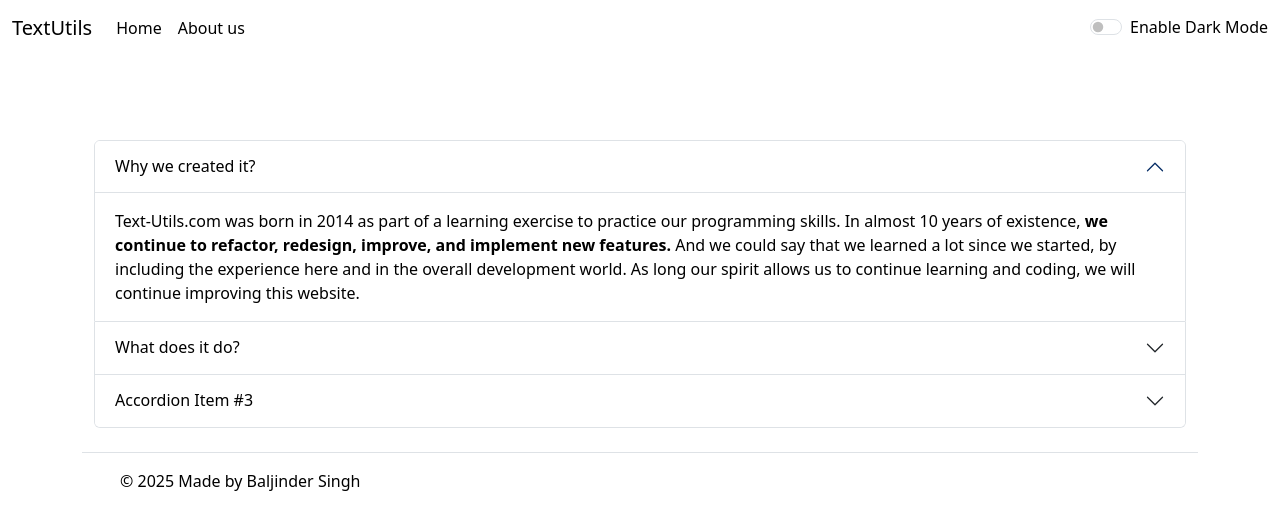
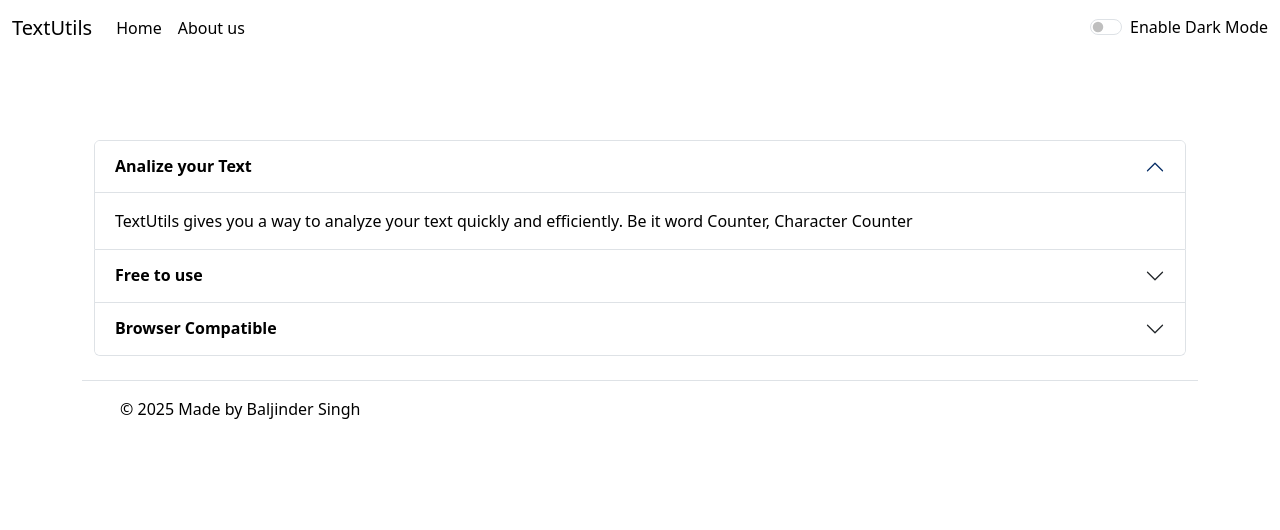
Before and after one commit to baljinder1314/TextUtils, a React (Vite) app: page /about in a window 1280 px wide. Shown: the top 530 px of the page. Built offline with nearby package versions, Linux system fonts and the light colour scheme.

Commit message:
addAboutPage

```diff
--- a/package.json
+++ b/package.json
@@ -13,7 +13,6 @@
     "preview": "vite preview"
   },
   "dependencies": {
-    "gh-pages": "^6.3.0",
     "react": "^18.3.1",
     "react-dom": "^18.3.1",
     "react-router-dom": "^7.1.5"
--- a/src/components/About.jsx
+++ b/src/components/About.jsx
@@ -4,13 +4,12 @@ import { stored } from "../store/store";
 function About() {
   const { mode } = useContext(stored);
 
-
   return (
     <div className="accordion container my-4 " id="accordionExample">
       <div className="accordion-item">
         <h2 className="accordion-header">
           <button
-            style={ mode }
+            style={mode}
             className="accordion-button"
             type="button"
             data-bs-toggle="collapse"
@@ -18,7 +17,7 @@ function About() {
             aria-expanded="true"
             aria-controls="collapseOne"
           >
-            Why we created it?
+            <strong>Analize your Text</strong>
           </button>
         </h2>
         <div
@@ -26,15 +25,16 @@ function About() {
           className="accordion-collapse collapse show"
           data-bs-parent="#accordionExample"
         >
-          <div className="accordion-body" style={ mode }>
-            Text-Utils.com was born in 2014 as part of a learning exercise to practice our programming skills. In almost 10 years of existence, <strong> we continue to refactor, redesign, improve, and implement new features.</strong> And we could say that we learned a lot since we started, by including the experience here and in the overall development world. As long our spirit allows us to continue learning and coding, we will continue improving this website.
+          <div className="accordion-body" style={mode}>
+            TextUtils gives you a way to analyze your text quickly and
+            efficiently. Be it word Counter, Character Counter
           </div>
         </div>
       </div>
       <div className="accordion-item">
         <h2 className="accordion-header">
           <button
-            style={mode }
+            style={mode}
             className="accordion-button collapsed"
             type="button"
             data-bs-toggle="collapse"
@@ -42,7 +42,7 @@ function About() {
             aria-expanded="false"
             aria-controls="collapseTwo"
           >
-            What does it do?
+            <strong>Free to use</strong>
           </button>
         </h2>
         <div
@@ -50,15 +50,18 @@ function About() {
           className="accordion-collapse collapse"
           data-bs-parent="#accordionExample"
         >
-          <div className="accordion-body" style={ mode }>
-            <strong>This is the second item's accordion body.</strong> It is hidden by default, until the collapse plugin adds the appropriate classes that we use to style each element. These classes control the overall appearance, as well as the showing and hiding via CSS transitions. You can modify any of this with custom CSS or overriding our default variables. It's also worth noting that just about any HTML can go within the <code>.accordion-body</code>, though the transition does limit overflow.
+          <div className="accordion-body" style={mode}>
+            TextUtils is a free Character counter toot that provides instant
+            character counter and word counter statistics for a given text.
+            TextUtils reports the number of words and characters. Thus it is
+            sutable to written text with word / character limit.
           </div>
         </div>
       </div>
       <div className="accordion-item">
         <h2 className="accordion-header">
           <button
-            style={ mode }
+            style={mode}
             className="accordion-button collapsed"
             type="button"
             data-bs-toggle="collapse"
@@ -66,7 +69,7 @@ function About() {
             aria-expanded="false"
             aria-controls="collapseThree"
           >
-            Accordion Item #3
+           <strong> Browser Compatible</strong>
           </button>
         </h2>
         <div
@@ -74,8 +77,8 @@ function About() {
           className="accordion-collapse collapse"
           data-bs-parent="#accordionExample"
         >
-          <div className="accordion-body" style={mode }>
-            <strong>This is the third item's accordion body.</strong> It is hidden by default, until the collapse plugin adds the appropriate classes that we use to style each element. These classes control the overall appearance, as well as the showing and hiding via CSS transitions. You can modify any of this with custom CSS or overriding our default variables. It's also worth noting that just about any HTML can go within the <code>.accordion-body</code>, though the transition does limit overflow.
+          <div className="accordion-body" style={mode}>
+            TextUtils works in any web browsers such as Chrome, Firefox, Internet Explorer, Safari, Opera. It suits to count characters in facebook, blog, books, excel document, pdf document, essays, etc.
           </div>
         </div>
       </div>
```
Also changed, not shown: 1 other file (tests, documents, lock files or other folders).
